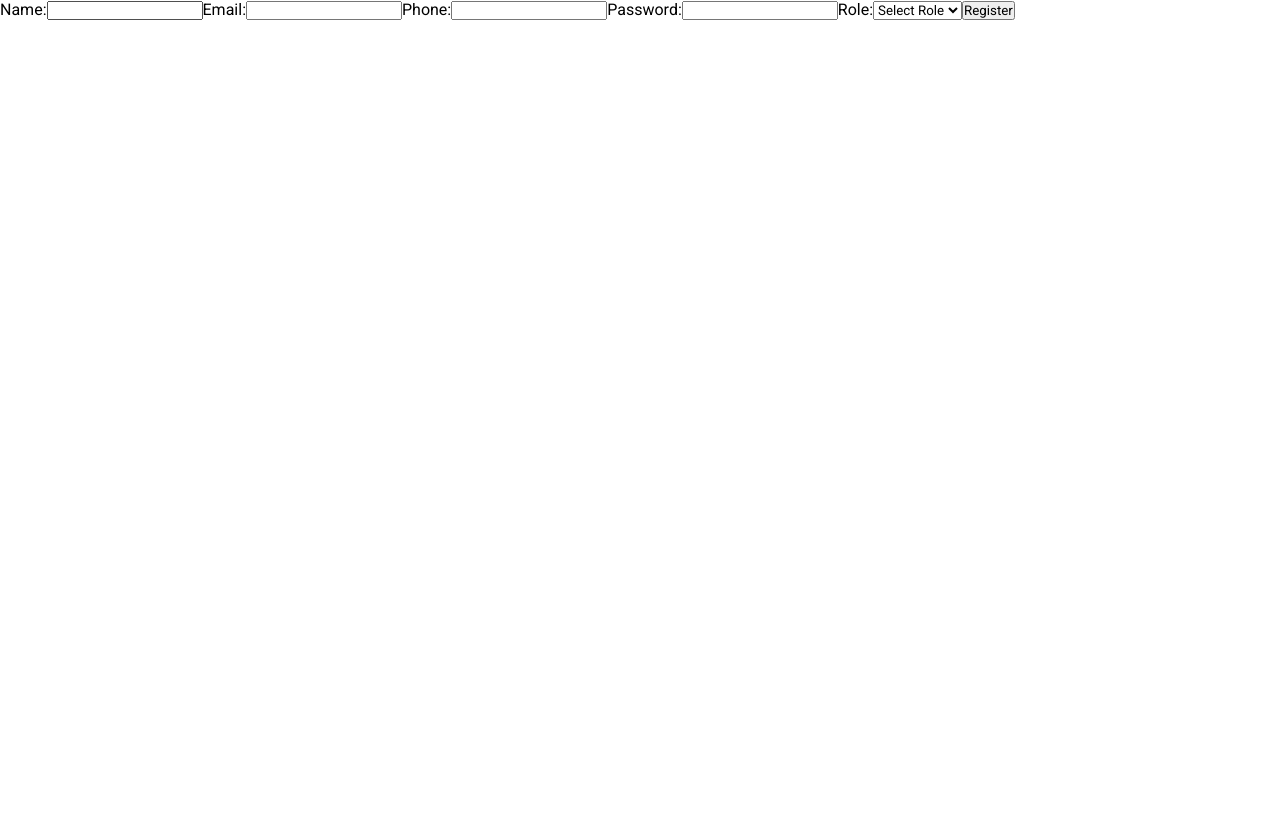
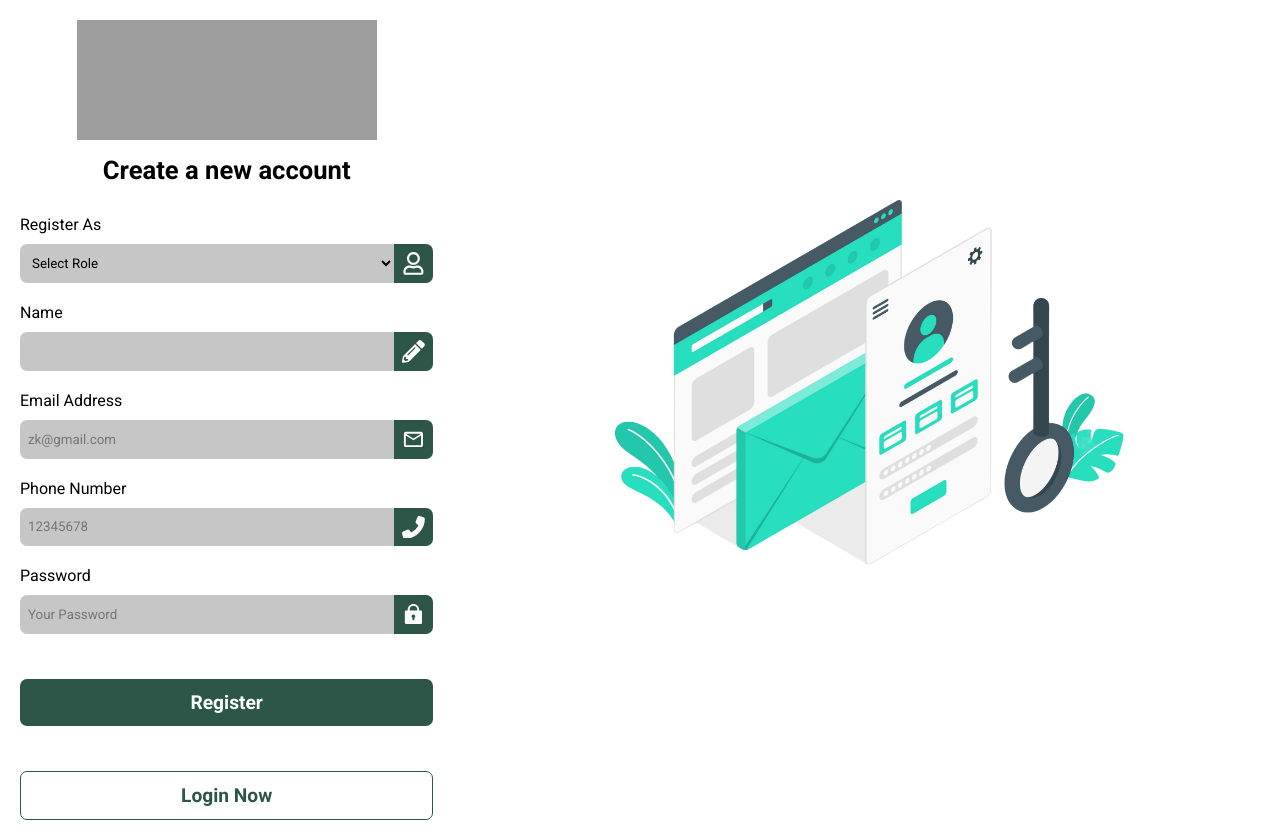
Before and after one commit to neelansh1/JOB_Seeker, a React (Vite) app in the folder frontend/: page /register in a window 1280 px wide. Before the commit the page ends 800 px from the top, so only its background shows below. Built offline with nearby package versions, Linux system fonts and the light colour scheme; grey boxes are pictures that could not be loaded.

Commit message:
bug fixed

```diff
--- a/frontend/src/components/Auth/Register.jsx
+++ b/frontend/src/components/Auth/Register.jsx
@@ -1,6 +1,13 @@
-import { useState } from "react";
+import { useContext, useState } from "react";
+import { FaRegUser } from "react-icons/fa";
+import { MdOutlineMailOutline } from "react-icons/md";
+import { RiLock2Fill } from "react-icons/ri";
+import { FaPencilAlt } from "react-icons/fa";
+import { FaPhoneFlip } from "react-icons/fa6";
+import { Link, Navigate } from "react-router-dom";
 import axios from "axios";
 import toast from "react-hot-toast";
+import { Context } from "../../main";
 
 const Register = () => {
   const [email, setEmail] = useState("");
@@ -9,74 +16,120 @@ const Register = () => {
   const [password, setPassword] = useState("");
   const [role, setRole] = useState("");
 
+  const { isAuthorized, setIsAuthorized, user, setUser } = useContext(Context);
+
   const handleRegister = async (e) => {
     e.preventDefault();
     try {
       const { data } = await axios.post(
         "http://localhost:4000/api/v1/user/register",
         { name, phone, email, role, password },
+
         {
           withCredentials: true,
           headers: {
             "Content-Type": "application/json",
           },
+
         }
       );
       toast.success(data.message);
-      // Optionally, redirect the user to another page after successful registration
+      setName("");
+      setEmail("");
+      setPassword("");
+      setPhone("");
+      setRole("");
+      setIsAuthorized(true);
     } catch (error) {
       toast.error(error.response.data.message);
+      console.log(error)
     }
   };
 
+  if(isAuthorized){
+    return <Navigate to={'/'}/>
+  }
+
+
   return (
-    <form onSubmit={handleRegister}>
-      <label>
-        Name:
-        <input
-          type="text"
-          value={name}
-          onChange={(e) => setName(e.target.value)}
-          required
-        />
-      </label>
-      <label>
-        Email:
-        <input
-          type="email"
-          value={email}
-          onChange={(e) => setEmail(e.target.value)}
-          required
-        />
-      </label>
-      <label>
-        Phone:
-        <input
-          type="tel"
-          value={phone}
-          onChange={(e) => setPhone(e.target.value)}
-          required
-        />
-      </label>
-      <label>
-        Password:
-        <input
-          type="password"
-          value={password}
-          onChange={(e) => setPassword(e.target.value)}
-          required
-        />
-      </label>
-      <label>
-        Role:
-        <select value={role} onChange={(e) => setRole(e.target.value)} required>
-          <option value="">Select Role</option>
-          <option value="Employer">Employer</option>
-          <option value="Job Seeker">Job Seeker</option>
-        </select>
-      </label>
-      <button type="submit">Register</button>
-    </form>
+    <>
+      <section className="authPage">
+        <div className="container">
+          <div className="header">
+            <img src="/JobZeelogo.png" alt="logo" />
+            <h3>Create a new account</h3>
+          </div>
+          <form>
+            <div className="inputTag">
+              <label>Register As</label>
+              <div>
+                <select value={role} onChange={(e) => setRole(e.target.value)}>
+                  <option value="">Select Role</option>
+                  <option value="Employer">Employer</option>
+                  <option value="Job Seeker">Job Seeker</option>
+                </select>
+                <FaRegUser />
+              </div>
+            </div>
+            <div className="inputTag">
+              <label>Name</label>
+              <div>
+                <input
+                  type="text"
+                  placeholder=""
+                  value={name}
+                  onChange={(e) => setName(e.target.value)}
+                />
+                <FaPencilAlt />
+              </div>
+            </div>
+            <div className="inputTag">
+              <label>Email Address</label>
+              <div>
+                <input
+                  type="email"
+                  placeholder="zk@gmail.com"
+                  value={email}
+                  onChange={(e) => setEmail(e.target.value)}
+                />
+                <MdOutlineMailOutline />
+              </div>
+            </div>
+            <div className="inputTag">
+              <label>Phone Number</label>
+              <div>
+                <input
+                  type="number"
+                  placeholder="12345678"
+                  value={phone}
+                  onChange={(e) => setPhone(e.target.value)}
+                />
+                <FaPhoneFlip />
+              </div>
+            </div>
+            <div className="inputTag">
+              <label>Password</label>
+              <div>
+                <input
+                  type="password"
+                  placeholder="Your Password"
+                  value={password}
+                  onChange={(e) => setPassword(e.target.value)}
+                />
+                <RiLock2Fill />
+              </div>
+            </div>
+            <button type="submit" onClick={handleRegister}>
+              Register
+            </button>
+            <Link to={"/login"}>Login Now</Link>
+          </form>
+        </div>
+        <div className="banner">
+          <img src="/register.png" alt="login" />
+        </div>
+      </section>
+    </>
   );
 };
 
```
